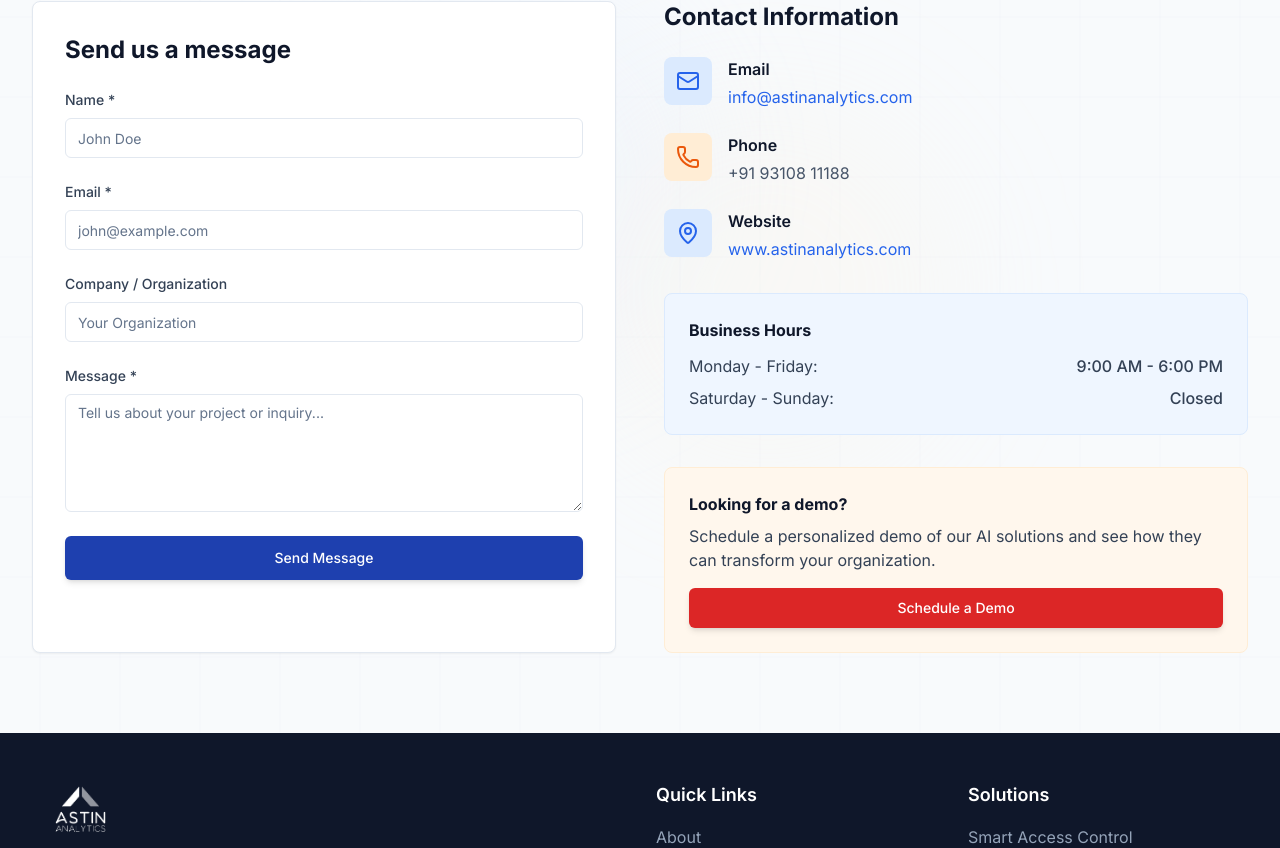
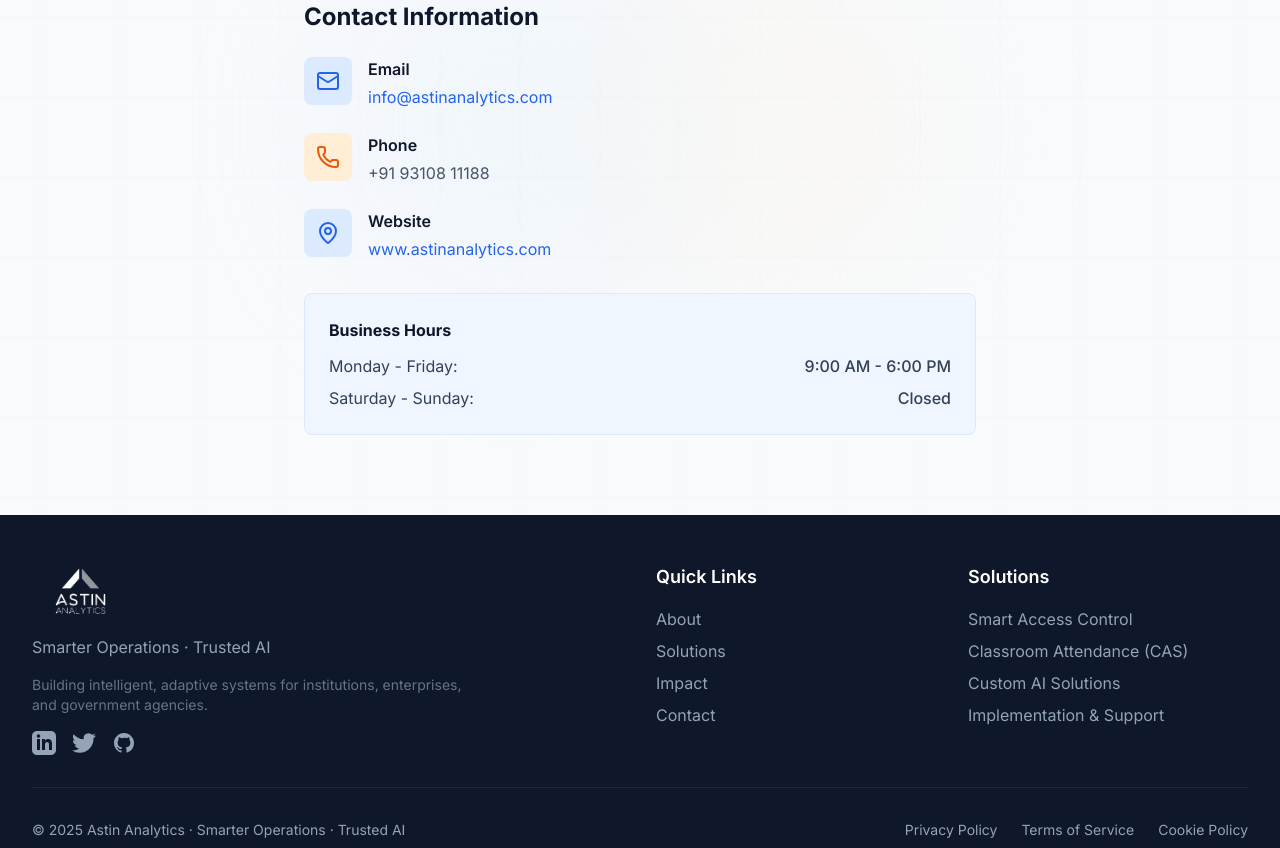
Before and after one commit to d2r3v/astin-site, a React (Vite) app: page / in a window 1280 px wide. Shown: the part 3892-4740 px from the top of the page. Built offline with nearby package versions, Linux system fonts and the light colour scheme.

Commit message:
Updated Form

```diff
--- a/src/components/Contact.tsx
+++ b/src/components/Contact.tsx
@@ -1,34 +1,8 @@
-import { useState } from "react";
-import { Button } from "@/components/ui/button";
-import { Input } from "@/components/ui/input";
-import { Textarea } from "@/components/ui/textarea";
+
 import { Mail, MapPin, Phone } from "lucide-react";
 import { MeshPattern } from "@/components/BackgroundPatterns";
 
 const Contact = () => {
-  const [formData, setFormData] = useState({
-    name: "",
-    email: "",
-    company: "",
-    message: "",
-  });
-
-  const handleSubmit = (e: React.FormEvent) => {
-    e.preventDefault();
-    // In a real application, you would send this data to your backend
-    const mailtoLink = `mailto:info@astinanalytics.com?subject=Contact from ${formData.name}&body=${formData.message}`;
-    window.location.href = mailtoLink;
-  };
-
-  const handleChange = (
-    e: React.ChangeEvent<HTMLInputElement | HTMLTextAreaElement>
-  ) => {
-    setFormData({
-      ...formData,
-      [e.target.name]: e.target.value,
-    });
-  };
-
   return (
     <section id="contact" className="relative py-20 px-4 sm:px-6 lg:px-8 overflow-hidden">
       {/* Slate background */}
@@ -52,92 +26,8 @@
           </p>
         </div>
 
-        <div className="grid lg:grid-cols-2 gap-12">
-          {/* Contact Form */}
-          <div className="bg-white rounded-lg p-8 shadow-sm border border-slate-200">
-            <h3 className="text-2xl font-bold text-slate-900 mb-6">
-              Send us a message
-            </h3>
-            <form onSubmit={handleSubmit} className="space-y-6">
-              <div>
-                <label
-                  htmlFor="name"
-                  className="block text-sm font-medium text-slate-700 mb-2"
-                >
-                  Name *
-                </label>
-                <Input
-                  id="name"
-                  name="name"
-                  type="text"
-                  required
-                  value={formData.name}
-                  onChange={handleChange}
-                  placeholder="John Doe"
-                />
-              </div>
-
-              <div>
-                <label
-                  htmlFor="email"
-                  className="block text-sm font-medium text-slate-700 mb-2"
-                >
-                  Email *
-                </label>
-                <Input
-                  id="email"
-                  name="email"
-                  type="email"
-                  required
-                  value={formData.email}
-                  onChange={handleChange}
-                  placeholder="john@example.com"
-                />
-              </div>
-
-              <div>
-                <label
-                  htmlFor="company"
-                  className="block text-sm font-medium text-slate-700 mb-2"
-                >
-                  Company / Organization
-                </label>
-                <Input
-                  id="company"
-                  name="company"
-                  type="text"
-                  value={formData.company}
-                  onChange={handleChange}
-                  placeholder="Your Organization"
-                />
-              </div>
-
-              <div>
-                <label
-                  htmlFor="message"
-                  className="block text-sm font-medium text-slate-700 mb-2"
-                >
-                  Message *
-                </label>
-                <Textarea
-                  id="message"
-                  name="message"
-                  required
-                  value={formData.message}
-                  onChange={handleChange}
-                  placeholder="Tell us about your project or inquiry..."
-                  rows={5}
-                />
-              </div>
-
-              <Button type="submit" size="lg" className="w-full">
-                Send Message
-              </Button>
-            </form>
-          </div>
-
         {/* Contact Information */}
-          <div className="space-y-8">
+        <div className="max-w-2xl mx-auto space-y-8">
           <div>
             <h3 className="text-2xl font-bold text-slate-900 mb-6">
               Contact Information
@@ -210,20 +100,9 @@
             </div>
           </div>
 
-            <div className="bg-orange-50 rounded-lg p-6 border border-orange-100">
-              <h4 className="font-bold text-slate-900 mb-2">
-                Looking for a demo?
-              </h4>
-              <p className="text-slate-700 mb-4">
-                Schedule a personalized demo of our AI solutions and see how
-                they can transform your organization.
-              </p>
-              <Button variant="secondary" className="w-full">
-                Schedule a Demo
-              </Button>
+
         </div>
-          </div>
-        </div>
+
       </div>
     </section>
   );
--- a/src/components/Footer.tsx
+++ b/src/components/Footer.tsx
@@ -36,10 +36,9 @@
             </p>
             <div className="flex gap-4">
               <a
-                href="https://linkedin.com"
-                target="_blank"
-                rel="noopener noreferrer"
+                href="#"
                 className="text-slate-400 hover:text-blue-400 transition-colors"
+                aria-label="LinkedIn"
               >
                 <svg
                   className="w-6 h-6"
@@ -51,10 +50,9 @@
                 </svg>
               </a>
               <a
-                href="https://twitter.com"
-                target="_blank"
-                rel="noopener noreferrer"
+                href="#"
                 className="text-slate-400 hover:text-blue-400 transition-colors"
+                aria-label="Twitter"
               >
                 <svg
                   className="w-6 h-6"
@@ -66,10 +64,9 @@
                 </svg>
               </a>
               <a
-                href="https://github.com"
-                target="_blank"
-                rel="noopener noreferrer"
+                href="#"
                 className="text-slate-400 hover:text-blue-400 transition-colors"
+                aria-label="GitHub"
               >
                 <svg
                   className="w-6 h-6"
@@ -145,24 +142,9 @@
               © {new Date().getFullYear()} Astin Analytics · Smarter Operations · Trusted AI
             </p>
             <div className="flex gap-6 text-sm">
-              <a
-                href="#"
-                className="text-slate-400 hover:text-white transition-colors"
-              >
-                Privacy Policy
-              </a>
-              <a
-                href="#"
-                className="text-slate-400 hover:text-white transition-colors"
-              >
-                Terms of Service
-              </a>
-              <a
-                href="#"
-                className="text-slate-400 hover:text-white transition-colors"
-              >
-                Cookie Policy
-              </a>
+              <span className="text-slate-400">Privacy Policy</span>
+              <span className="text-slate-400">Terms of Service</span>
+              <span className="text-slate-400">Cookie Policy</span>
             </div>
           </div>
         </div>
```
Also changed, not shown: 1 other file (tests, documents, lock files or other folders). Lines whose indentation alone changed are shown as unchanged.
